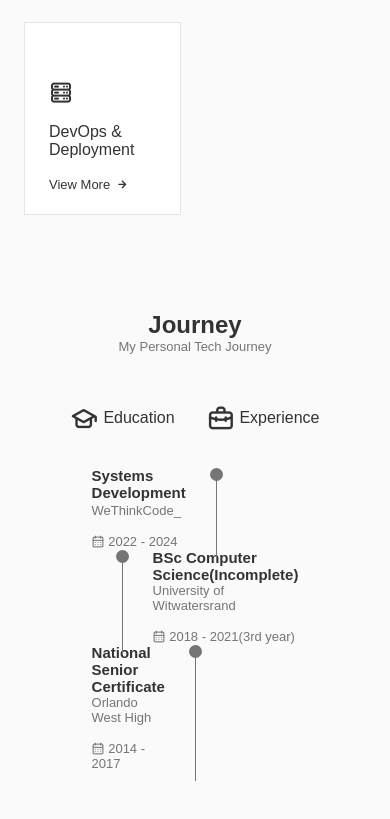
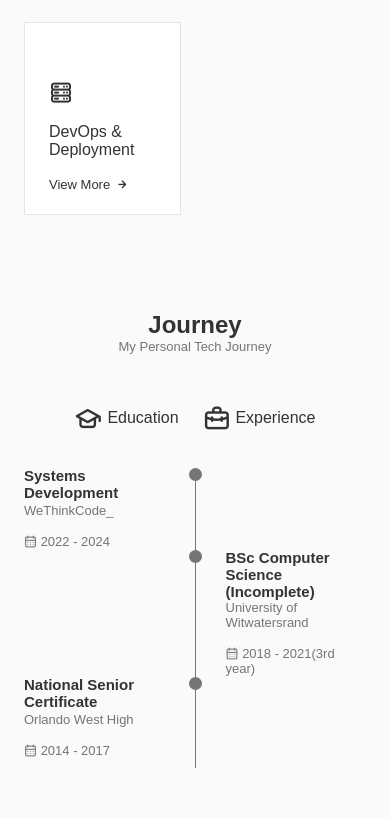
Before and after one commit to thembaxaba157/portfolio-website, a React (Vite) app: page / in a window 390 px wide. Shown: the part 2306-3125 px from the top of the page. Built offline with nearby package versions, Linux system fonts and the light colour scheme.

Commit message:
Qualifications section done

```diff
--- a/src/components/qualification/Qualification.jsx
+++ b/src/components/qualification/Qualification.jsx
@@ -63,7 +63,7 @@ const Qualification = () => {
                         </div>
 
                        <div>
-                       <h3 className="qualification__title">BSc Computer Science{"(Incomplete)"}</h3>
+                       <h3 className="qualification__title">BSc Computer Science{" (Incomplete)"}</h3>
                         <span className="qualification__subtitle">University of Witwatersrand</span>
                         <div className="qualification__calendar">
                             <i className="uil uil-calendar-alt"></i> 2018 - 2021(3rd year)
--- a/src/components/qualification/qualification.css
+++ b/src/components/qualification/qualification.css
@@ -78,3 +78,46 @@
     background-color: var(--text-color);
     transform: translate(6px, -7px);
 }
+
+
+
+
+/*============== BREAKPOINS =============*/
+
+/* for large devices */
+@media screen and (max-width: 992px) {
+    .qualification__container {
+        margin-left: auto;
+        margin-right: auto;
+    }
+}
+
+/* for medium devices */
+@media screen and (max-width: 768px) {
+    .qualification__container {
+        margin-left: var(--mb-1-5);
+        margin-right: var(--mb-1-5);
+    }
+}
+
+
+@media screen and (max-width: 576px) {
+
+    .qualification__sections {
+        grid-template-columns: initial;
+    }
+
+    .qualification__button {
+        margin: 0 var(--mb-0-75);
+    }
+
+}
+
+/* for small devices */
+@media screen and (max-width: 350px) {
+
+    .qualification__data {
+        gap: 0.5rem;
+    }
+
+}
```
